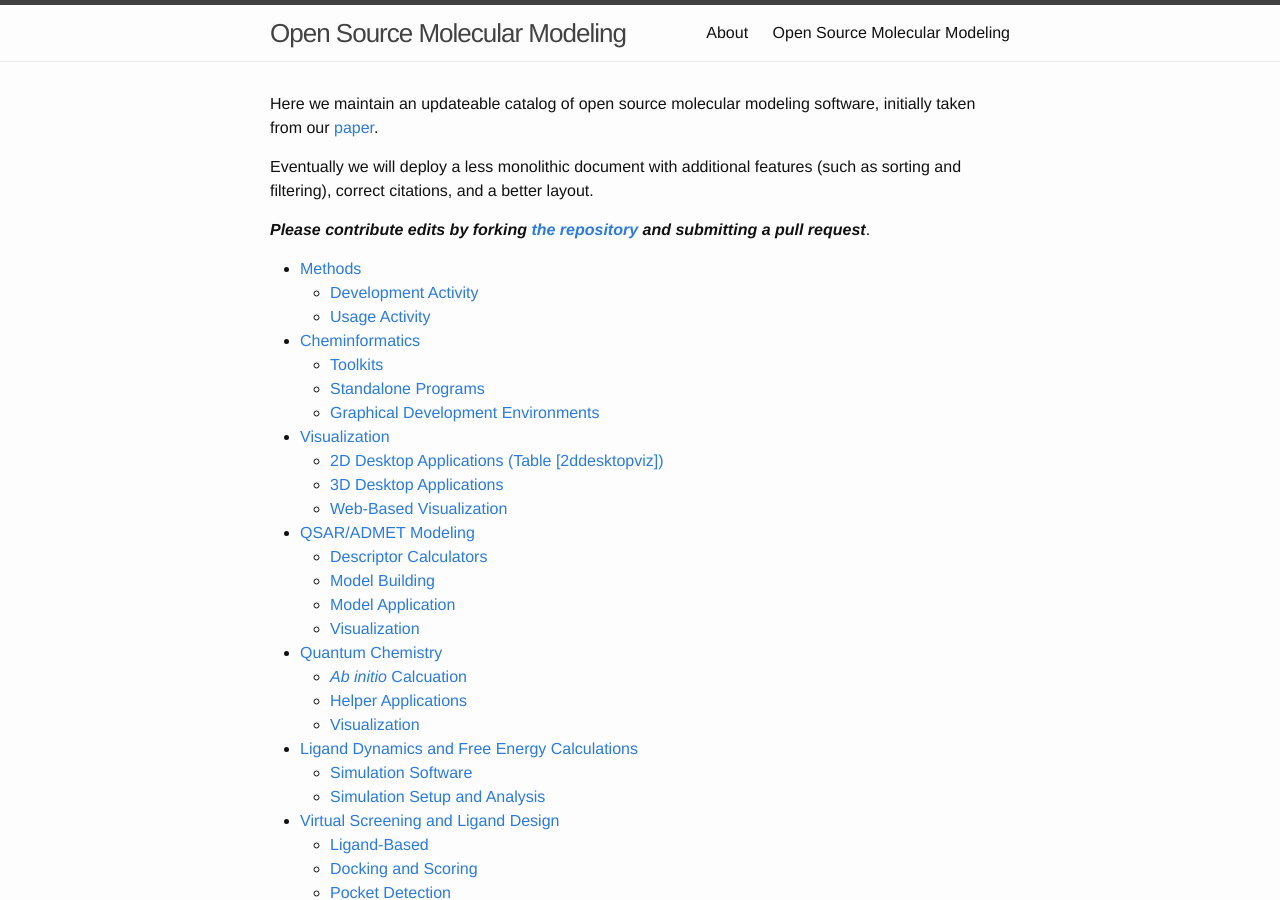
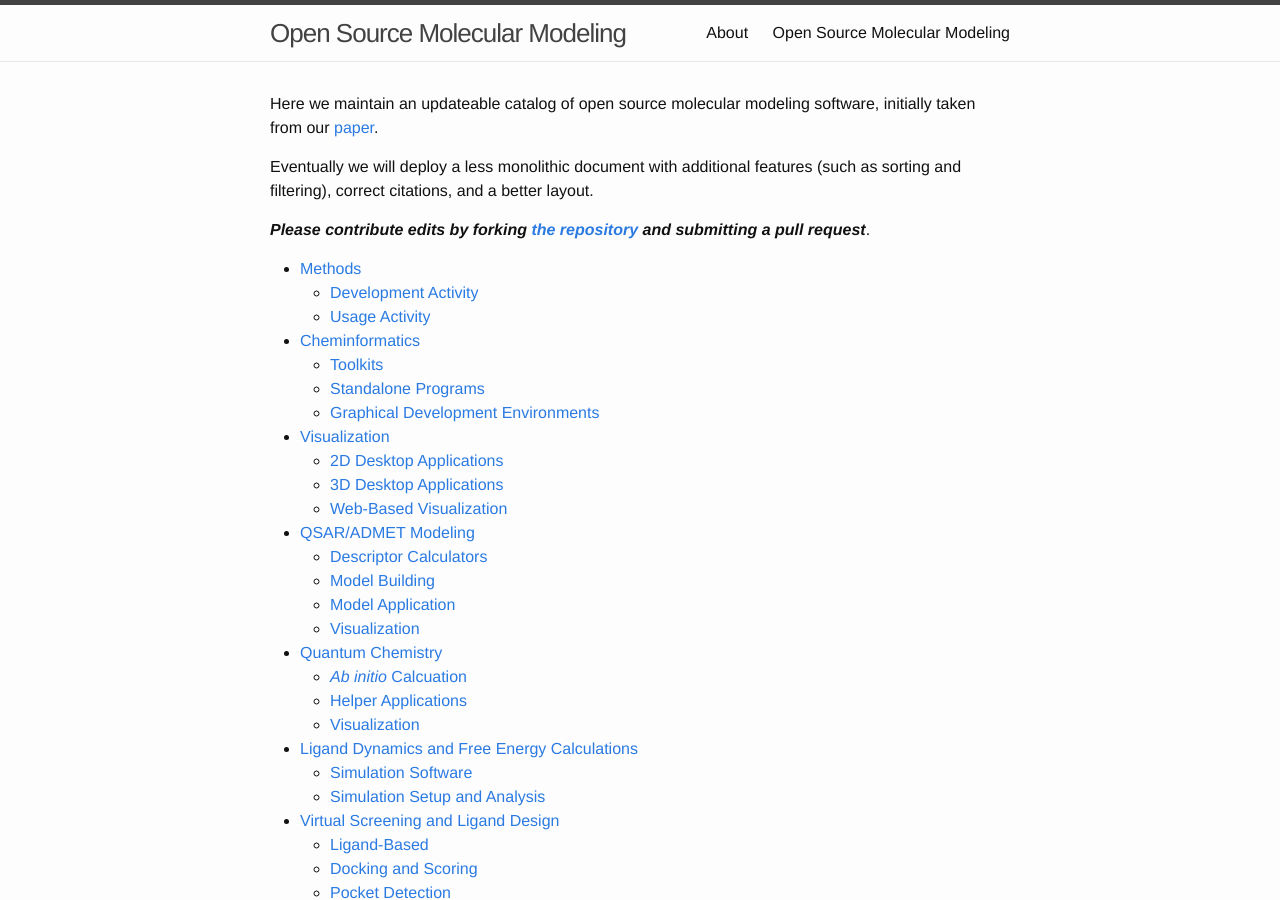
Before and after one commit to OpenSourceMolecularModeling/OpenSourceMolecularModeling.github.io, a Jekyll site: the page built from index.md, in a window 1280 px wide and 900 px high. Built offline with Jekyll 4.4.1, drawn with Linux system fonts in a browser that asks for light colours.

Commit message:
format fix

```diff
--- a/index.md
+++ b/index.md
@@ -18,7 +18,7 @@ Eventually we will deploy a less monolithic document with additional features (s
     * [Standalone Programs](#standalone-programs)
     * [Graphical Development Environments](#graphical-development-environments)
   * [Visualization](#visualization)
-    * [2D Desktop Applications (Table [2ddesktopviz])](#2d-desktop-applications-table2ddesktopviz)
+    * [2D Desktop Applications](#2d-desktop-applications-table2ddesktopviz)
     * [3D Desktop Applications](#3d-desktop-applications)
     * [Web-Based Visualization](#web-based-visualization)
   * [QSAR/ADMET Modeling](#qsaradmet-modeling)
```
